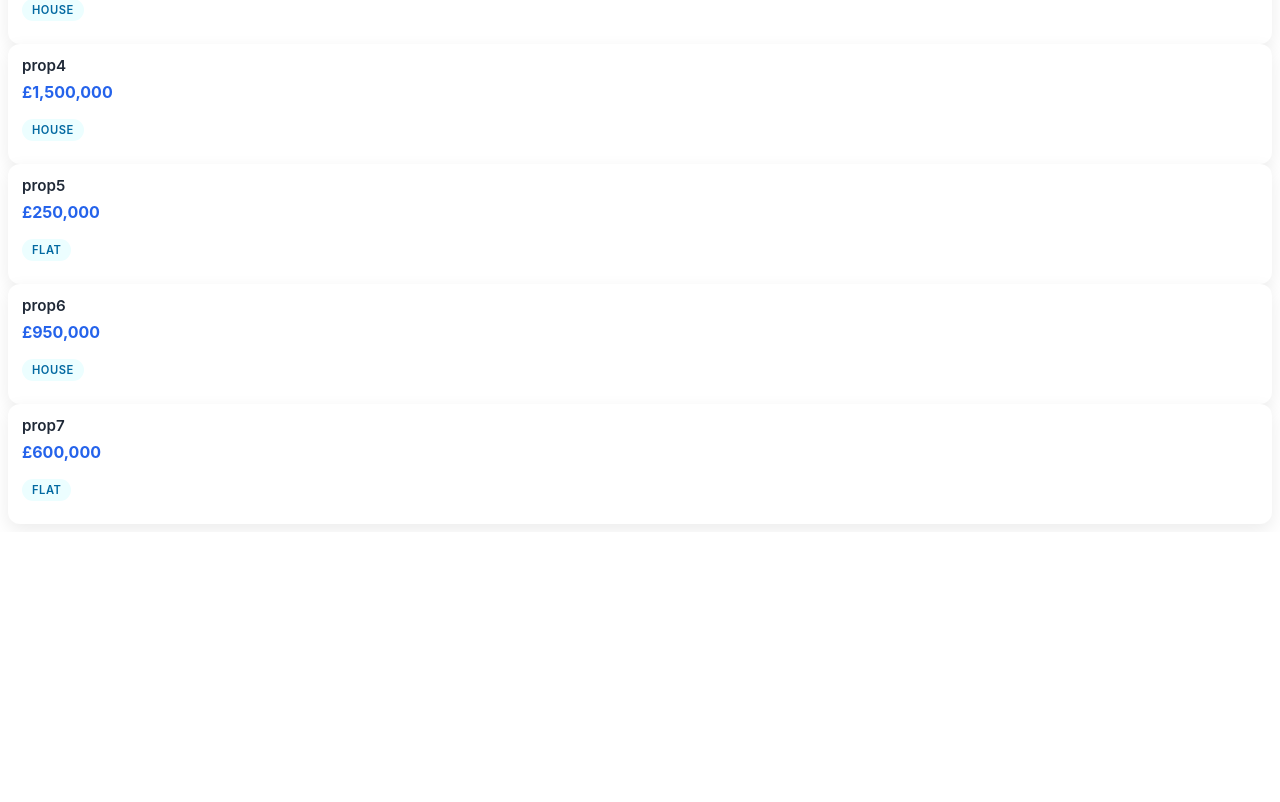
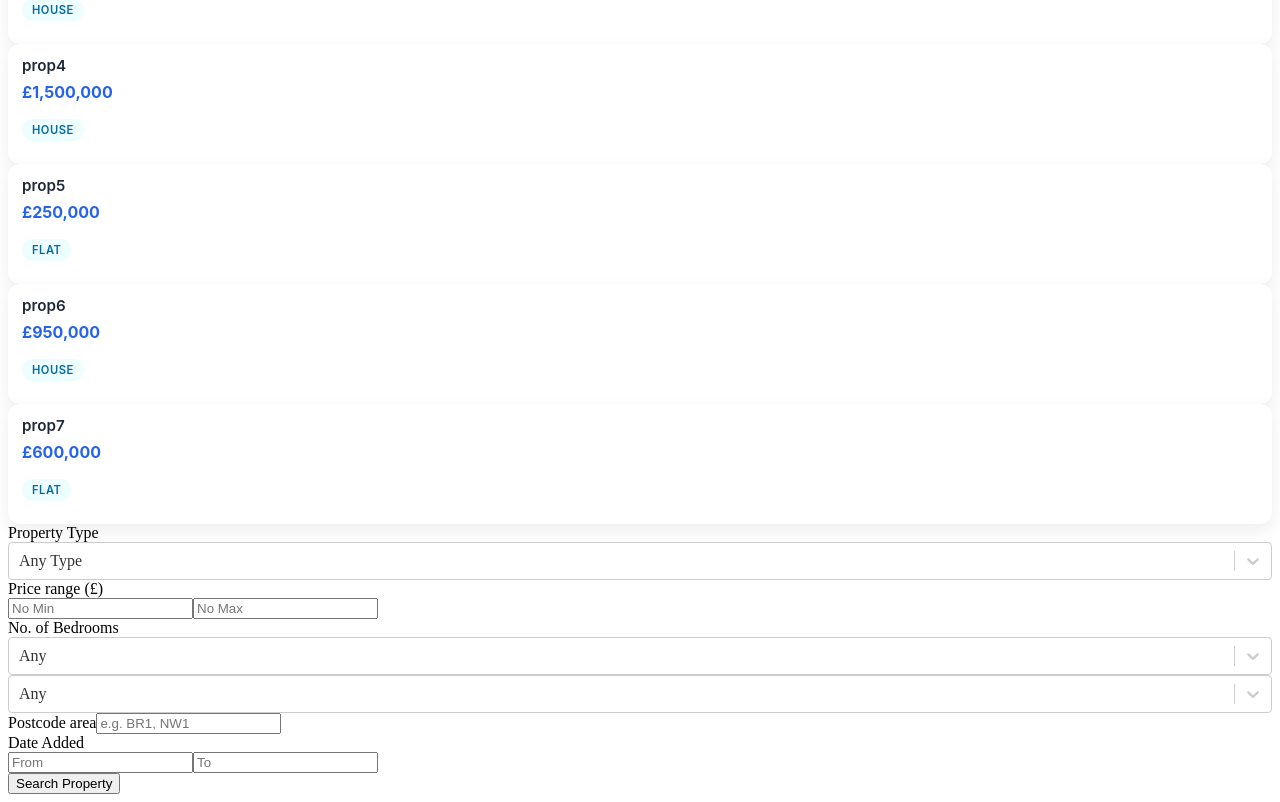
Before and after one commit to kavithaki-w/estate-agent-app, a React (Vite) app: page / in a window 1280 px wide. Shown: the part 390-1192 px from the top of the page. Before the commit the page ends 922 px from the top, so only its background shows below. Built offline with nearby package versions, Linux system fonts and the light colour scheme.

Commit message:
Added SearchForm component and rendered the form

```diff
--- a/package.json
+++ b/package.json
@@ -11,11 +11,12 @@
     "preview": "vite preview",
     "predeploy": "npm run build",
     "deploy": "gh-pages -d build"
-
   },
   "dependencies": {
     "react": "^19.2.0",
-    "react-dom": "^19.2.0"
+    "react-datepicker": "^9.1.0",
+    "react-dom": "^19.2.0",
+    "react-select": "^5.10.2"
   },
   "devDependencies": {
     "@eslint/js": "^9.39.1",
--- a/src/App.jsx
+++ b/src/App.jsx
@@ -1,8 +1,14 @@
 import PropertyCardSmall from "./components/PropertyCardSmall"
 import NavBar from "./components/NavBar.jsx"
 import data from "./properties.json"
+import SearchForm from "./components/SearchForm"
 
 function App() {
+
+  const handleSearch = (criteria) =>{
+    console.log(criteria)
+  }
+
   return (
     <div>
       <NavBar/>
@@ -12,6 +18,7 @@ function App() {
           property={property}
         />
       ))}
+      <SearchForm onSearch={handleSearch}/>
     </div>
   )
 }
--- a/src/components/SearchForm.jsx
+++ b/src/components/SearchForm.jsx
@@ -1,12 +1,28 @@
-function SearchForm({filters,setFilters, onSearch}){
+import {useState} from "react"
+import DatePicker from "react-datepicker"
+import Select from 'react-select'
+import "react-datepicker/dist/react-datepicker.css";
 
-    const typeOptions = [
+function SearchForm({onSearch}){
+
+    const [criteria,setCriteria] = useState({ //Holds current values
+        type:"",
+        minPrice:"",
+        maxPrice:"",
+        minBeds:"",
+        maxBeds:"",
+        dateFrom:null,
+        dateTo:null,
+        postcode:""
+    })
+
+    const typeOptions = [ //All options in the type dropdown that can be picked
         {value: '', label:'Any Type'},
         {value: 'flat', label:'Flat'},
         {value: 'house', label:'House'}
     ]
 
-    const bedroomOptions = [
+    const bedroomOptions = [ //All options in the bedroom dropdown that can be picked
         {value: '', label:'Any'},
         {value: '1', label:'1'},
         {value: '2', label:'2'},
@@ -15,10 +31,136 @@ function SearchForm({filters,setFilters, onSearch}){
         {value: '5',label:'5'}
     ]
 
+    const handleSelectChange = (pickedOption,meta) => {
+        setCriteria(prev => ({
+            ...prev,
+            [meta.name]:pickedOption ? pickedOption.value : '' //set meta.name which is a criteria type, ot the picked option
+        }))
+    }
+
+    const handleDateChange = (dateAdded, field)=>{
+        setCriteria(prev =>  ({
+            ...prev,
+            [field]: dateAdded ? dateAdded.toISOString().split('T')[0]:''
+        }))
+    }
+    const handleInputChange = (e) => {
+        const { name, value } = e.target;  // get the input field name and value
+        setCriteria(prev => ({
+            ...prev,
+            [name]: value
+
+        }))
+    }
+
     return (
         <div className="search-form">
-            <h2>Search Properties</h2>
 
+            {/*Property Type */}
+            <div className= "form-question">
+            <label className="form-label">Property Type</label>
+            <Select
+            name = "type"
+            value = {typeOptions.find(opt => opt.value === criteria.type)} //shows what is displayed on the type widget, changes depending on the setCriteria
+            options = {typeOptions}
+            onChange = {handleSelectChange}
+            className = "select-opt"
+            placeholder = "Select type..."
+            />
+            </div>
+
+            <div className="form-question">
+                <label className="form-label">Price range (£)</label>
+                <div className="price-range">
+                {/*Min Price */}
+                    <input
+                    type = "number"
+                    name = "minPrice"
+                    value = {criteria.minPrice}
+                    onChange = {handleInputChange}
+                    className = "price-inp"
+                    placeholder = "No Min"
+                    />
+
+                {/*Max Price */}
+                    <input
+                    type = "number"
+                    name = "maxPrice"
+                    value = {criteria.maxPrice}
+                    onChange = {handleInputChange}
+                    className = "price-inp"
+                    placeholder = "No Max"
+                    />
+                </div>
+            </div>
+
+            <div className="form-question">
+                <label className="form-label">No. of Bedrooms</label>
+                <div className="bedroom-no">
+                {/*Min Bedrooms */}
+                    <Select
+                    name = "minBeds"
+                    value = {bedroomOptions.find(opt => opt.value === criteria.minBeds)} //shows what is displayed on the minbedroom widget, changes depending on the setCriteria
+                    options = {bedroomOptions}
+                    onChange = {handleSelectChange}
+                    className = "bedroom-inp"
+                    placeholder = "No Min"
+                    />
+
+                {/*Max Bedrooms */}
+                    <Select
+                    name = "maxBeds"
+                    value = {bedroomOptions.find(opt => opt.value === criteria.maxBeds)} //shows what is displayed on the max bedrooms widget, changes depending on the setCriteria
+                    options = {bedroomOptions}
+                    onChange = {handleSelectChange}
+                    className = "bedroom-inp"
+                    placeholder = "No Max"
+                    />
+                </div>
+            </div>
+
+            {/*Postcode */}
+            <div className="form-question">
+                <label className="form-label">Postcode area</label>
+                    <input
+                    type = "text"
+                    name = "postcode"
+                    value = {criteria.postcode}
+                    onChange = {handleInputChange}
+                    className = "postcode-inp"
+                    placeholder = "e.g. BR1, NW1"
+                    />
+            </div>
+
+            {/*Date*/}
+            <div className="form-question">
+                <label className="form-label">Date Added</label>
+                <div className="date-range">
+                {/*Date added From */}
+                    <DatePicker
+                    selected={criteria.dateFrom ? new Date(criteria.dateFrom) : null}
+                    onChange = {(date) => handleDateChange(date,"dateFrom")}
+                    dateFormat = "dd/MM/yyyy"
+                    className = "date-inp"
+                    placeholderText = "From"
+                    isClearable = {true}
+                    />
+
+                {/*Date added To */}
+                    <DatePicker
+                    selected = {criteria.dateTo ? new Date(criteria.dateTo) : null}
+                    onChange = {(date) => handleDateChange(date,"dateTo")}
+                    dateFormat = "dd/MM/yyyy"
+                    className = "date-inp"
+                    placeholderText = "To"
+                    isClearable = {true}
+                    />
+                </div>
+            </div>
+
+            <button onClick={() => onSearch(criteria)} className="search-button">Search Property</button>
         </div>
     )
 }
+
+export default SearchForm
```
Also changed, not shown: 1 other file (tests, documents, lock files or other folders).
